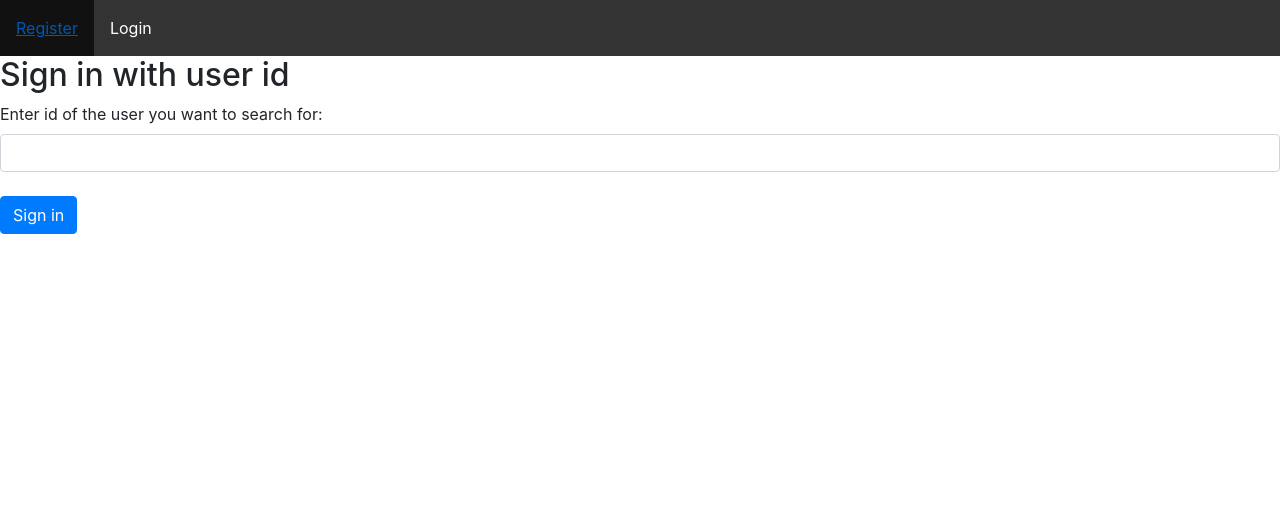
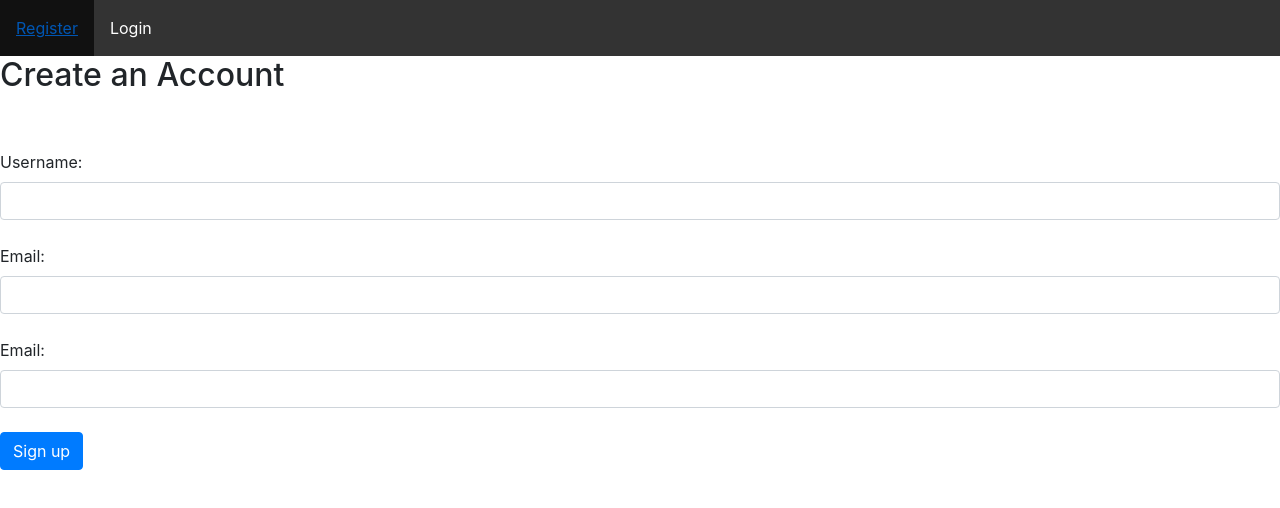
Before and after one commit to lushilling/Discussion-Board, a website: page html/index.html in a window 1280 px wide. Drawn offline with nearby package versions, Linux system fonts and the light colour scheme.

Commit message:
adding form

```diff
--- a/html/index.html
+++ b/html/index.html
@@ -14,17 +14,24 @@
 
 
     <div class="formDiv">
-        <h2>Sign in with user id</h2>
-        <form onsubmit="return getAUser()">
-            <label for="anAcc" id="anAccLable">Enter id of the user you want to search for: </label>
-            <input type="text" id="anAcc" class="form-control" name="anAcc" required>
-            <br>
-            <input type="submit" id="signIn" class="btn btn-primary" value="Sign in">
-            <br>
-            <p id="systemResponse">
-            </p>
-        </form>
-    </div>
+            <h2>Create an Account</h2>
+            <form onsubmit="return createAccount()">
+
+                <br><br>
+                <label for="accUsername" id="accUsernameLabel">Username: </label>
+                <input type="text" id="accUsername" class="form-control" name="accUsername" required>
+                <br>
+                <label for="accEmail" id="accEmailLable">Email: </label>
+                <input type="email" id="accEmail" class="form-control" name="accEmail" required>
+                <br>
+                <label for="accContent" id="accContentLable">Email: </label>
+                <input type="content" id="accContent" class="form-control" name="accContent" required>
+                <br>
+                <input type="submit" class="btn btn-primary" value="Sign up">
+                <p id="systemResponse2">
+                </p>
+            </form>
+        </div>
 
     <div id="random">
 
```
